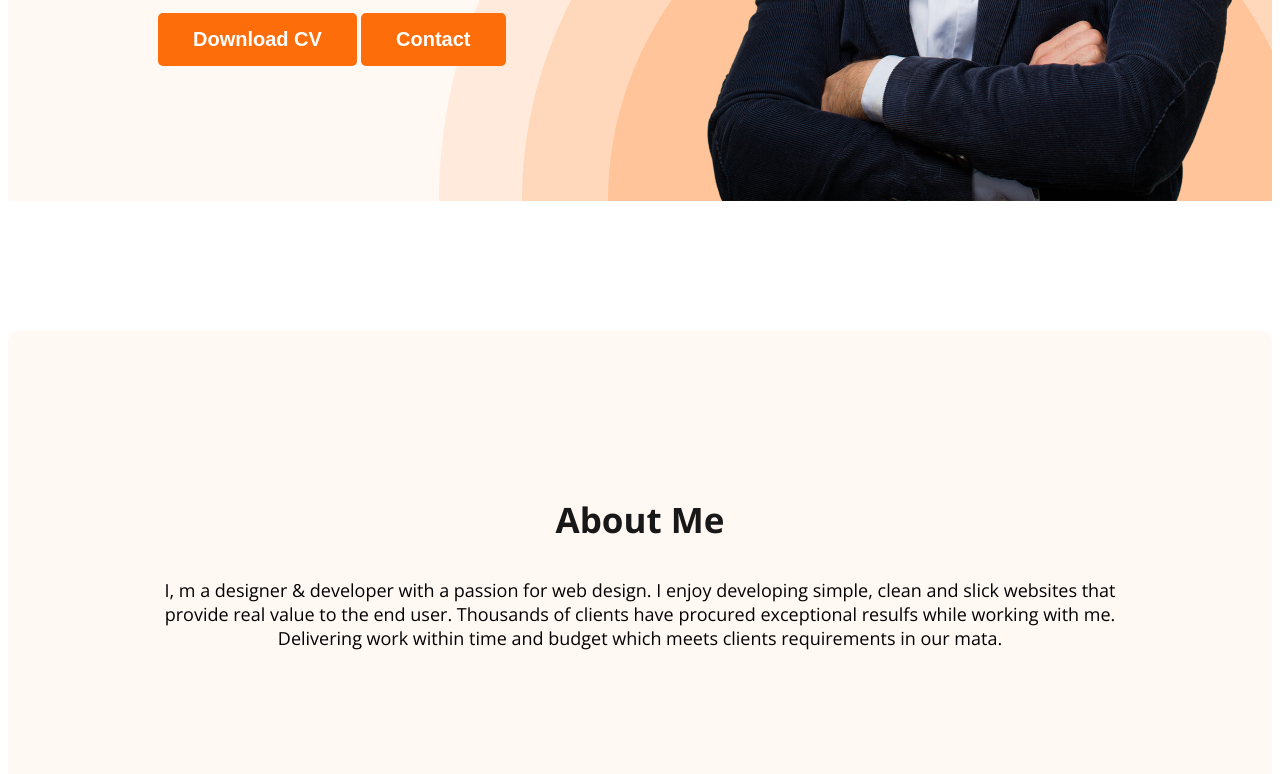
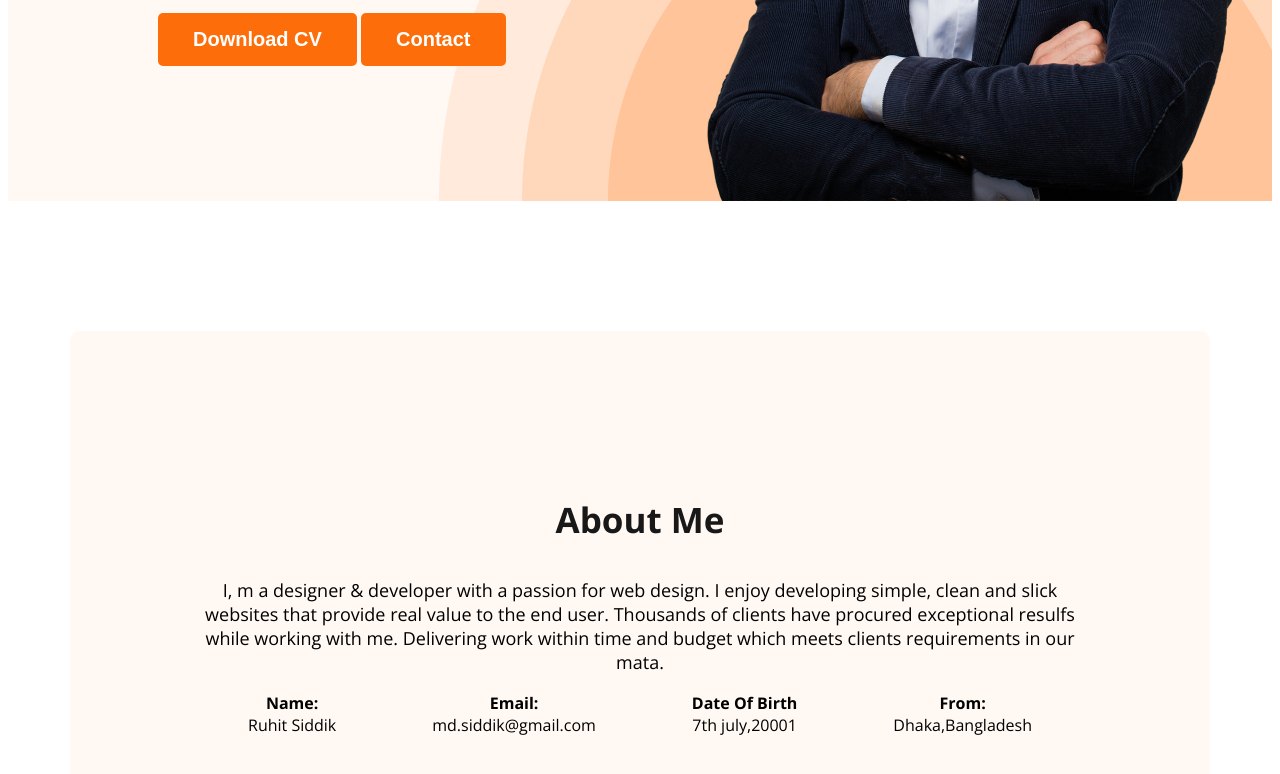
Before and after one commit to mdruhitbeensiddik/Portfolio-site-demo, a plain HTML site: page index.html in a window 1280 px wide. Shown: the part 664-1438 px from the top of the page. Drawn offline with nearby package versions, Linux system fonts and the light colour scheme.

Commit message:
about section complete

```diff
--- a/index.html
+++ b/index.html
@@ -52,6 +52,25 @@
                 procured exceptional resulfs while working with me. Delivering work within time and budget which meets
                 clients requirements in our mata.
             </p>
+
+            <div class="about-info-container">
+                <div class="about-info">
+                    <h4 class="info-title">Name:</h4>
+                    <p class="info-description">Ruhit Siddik</p>
+                </div>
+                <div class="about-info">
+                    <h4 class="info-title">Email:</h4>
+                    <p class="info-description">md.siddik@gmail.com</p>
+                </div>
+                <div class="about-info">
+                    <h4 class="info-title">Date Of Birth</h4>
+                    <p class="info-description">7th july,20001</p>
+                </div>
+                <div class="about-info">
+                    <h4 class="info-title">From:</h4>
+                    <p class="info-description">Dhaka,Bangladesh</p>
+                </div>
+            </div>
         </section>
 
 
--- a/style.css
+++ b/style.css
@@ -110,6 +110,11 @@
 
 
 /* Main section */
+main {
+    max-width: 1140px;
+    margin: 0 auto;
+}
+
 .about {
     border-radius: 10px;
     background-color: #FFF8F3;
@@ -121,3 +126,18 @@
 
 
 /* about section */
+
+.about-info-container {
+    display: flex;
+    justify-content: space-around;
+
+}
+
+.about-info {
+    text-align: center;
+}
+
+.about-info>h4,
+.about-info>p {
+    margin: 0px;
+}
```
